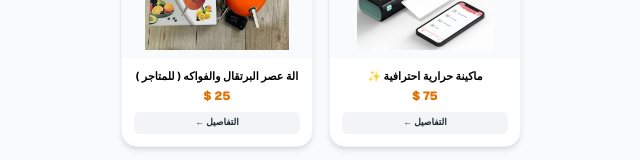
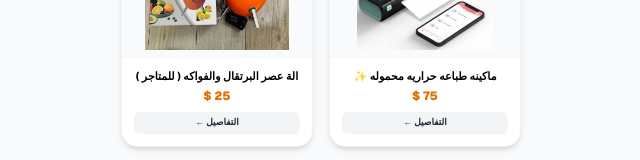
Before and after one commit to alisabree15-star/kazioni-store, a Next.js app: page / in a window 1280 px wide. Shown: the part 1309-1469 px from the top of the page, without its empty margins (319-959 px from the left). Built offline with nearby package versions, Linux system fonts and the light colour scheme.

Commit message:
تعديل اسم المنتج الخامس إلى ماكينة طباعة حرارية محمولة

```diff
--- a/src/app/page.tsx
+++ b/src/app/page.tsx
@@ -90,7 +90,7 @@ export default function Home() {
     },
     {
       id: 5,
-      name: "ماكينة حرارية احترافية ✨",
+      name: "ماكينه طباعه حراريه محموله ✨",
       img: "/images/product5.jpg",
       price: "75 $",
       pColor: "text-amber-600",
```
